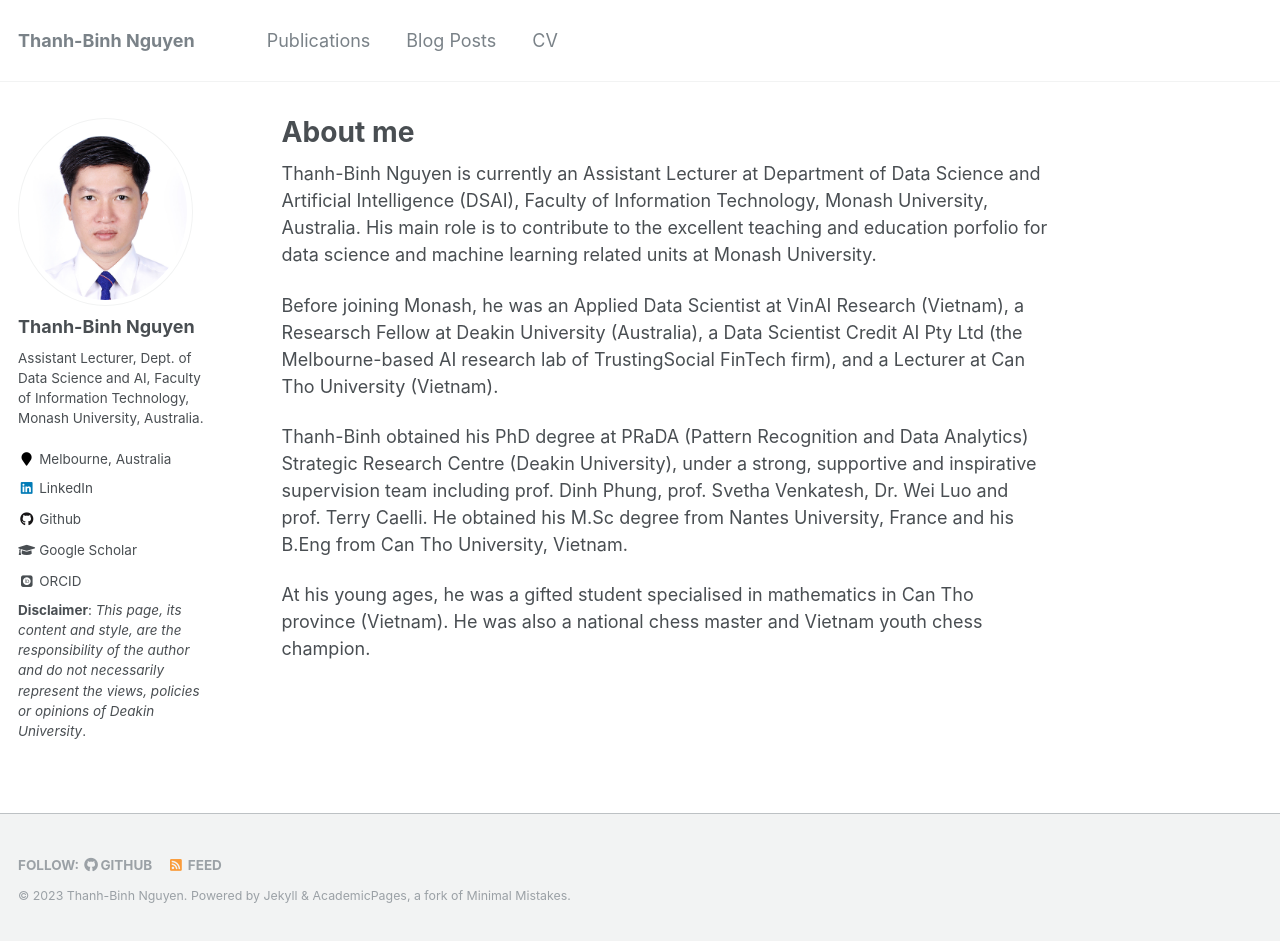
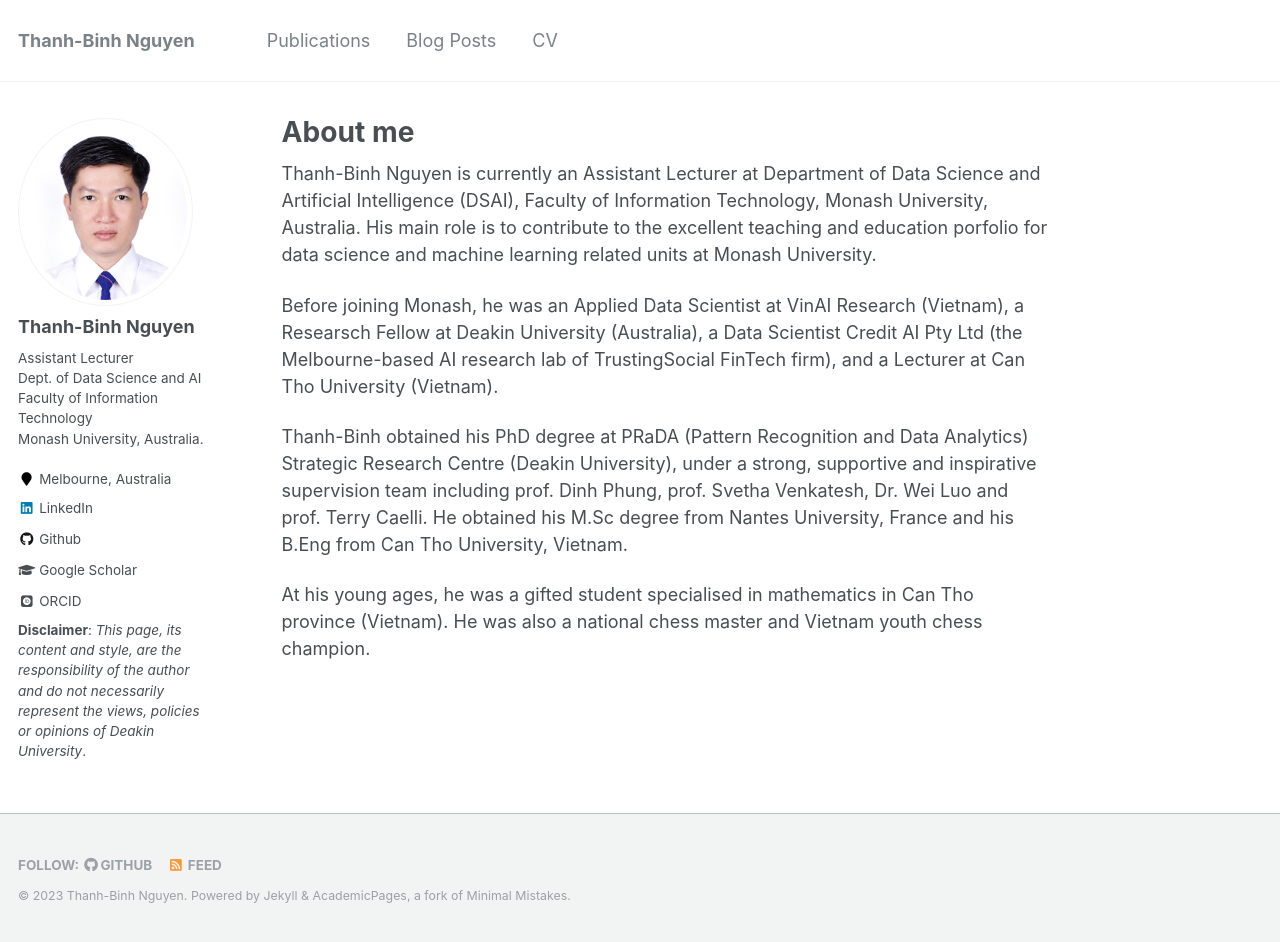
Before and after one commit to binh-ml/binh-ml.github.io, a Jekyll site: the page built from _pages/about.md, in a window 1280 px wide and 942 px high. Built offline with Jekyll 4.4.1, drawn with Linux system fonts in a browser that asks for light colours; some web fonts are replaced.

```diff
--- a/_config.yml
+++ b/_config.yml
@@ -82,7 +82,7 @@ analytics:
 author:
   name             : "Thanh-Binh Nguyen"
   avatar           : "profile.png"
-  bio              : "Assistant Lecturer, Dept. of Data Science and AI, Faculty of Information Technology, Monash University, Australia."
+  bio              : "Assistant Lecturer<br>Dept. of Data Science and AI<br>Faculty of Information Technology<br>Monash University, Australia."
   location         : "Melbourne, Australia"
   employer         :
   pubmed           :
```
